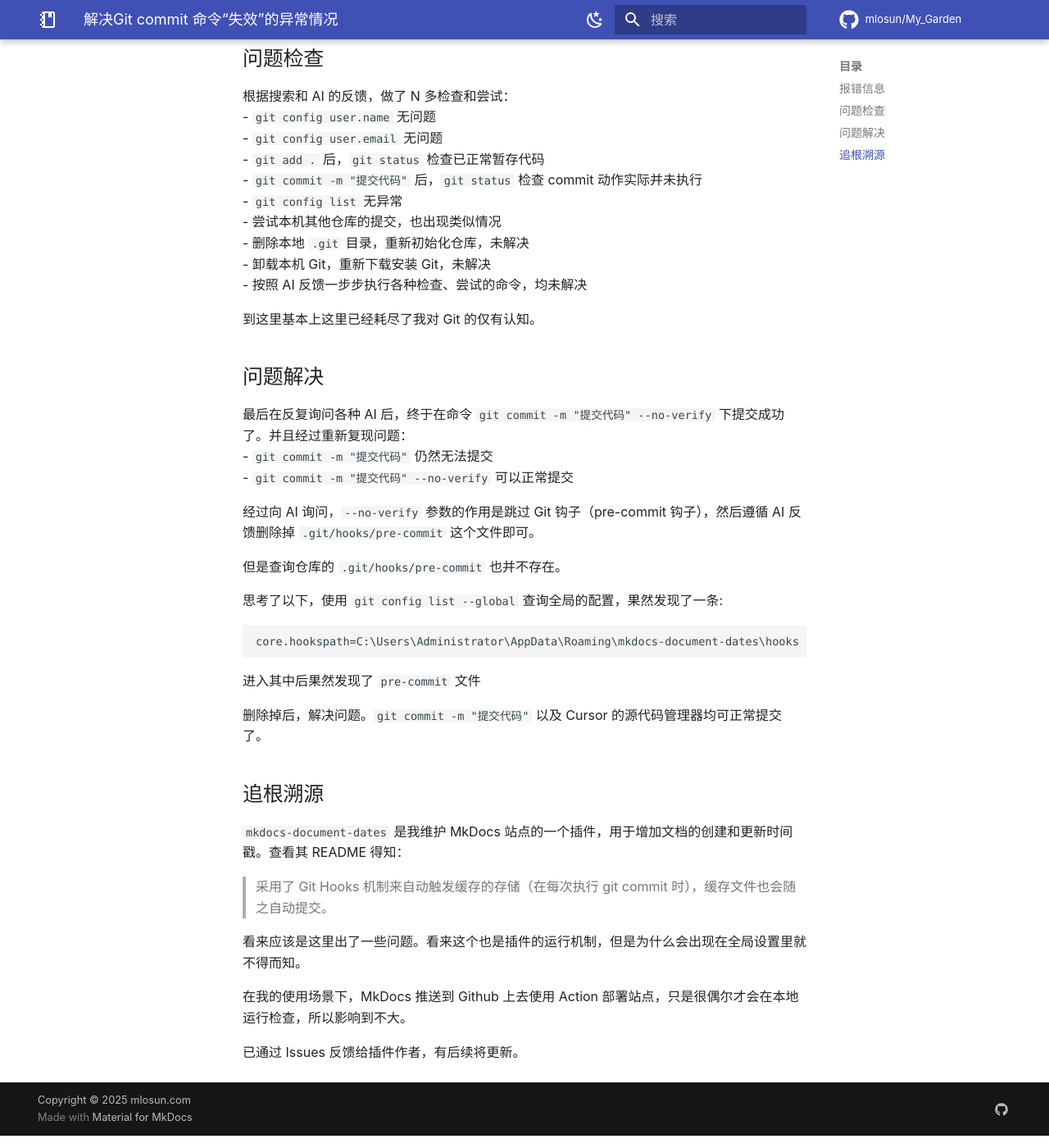
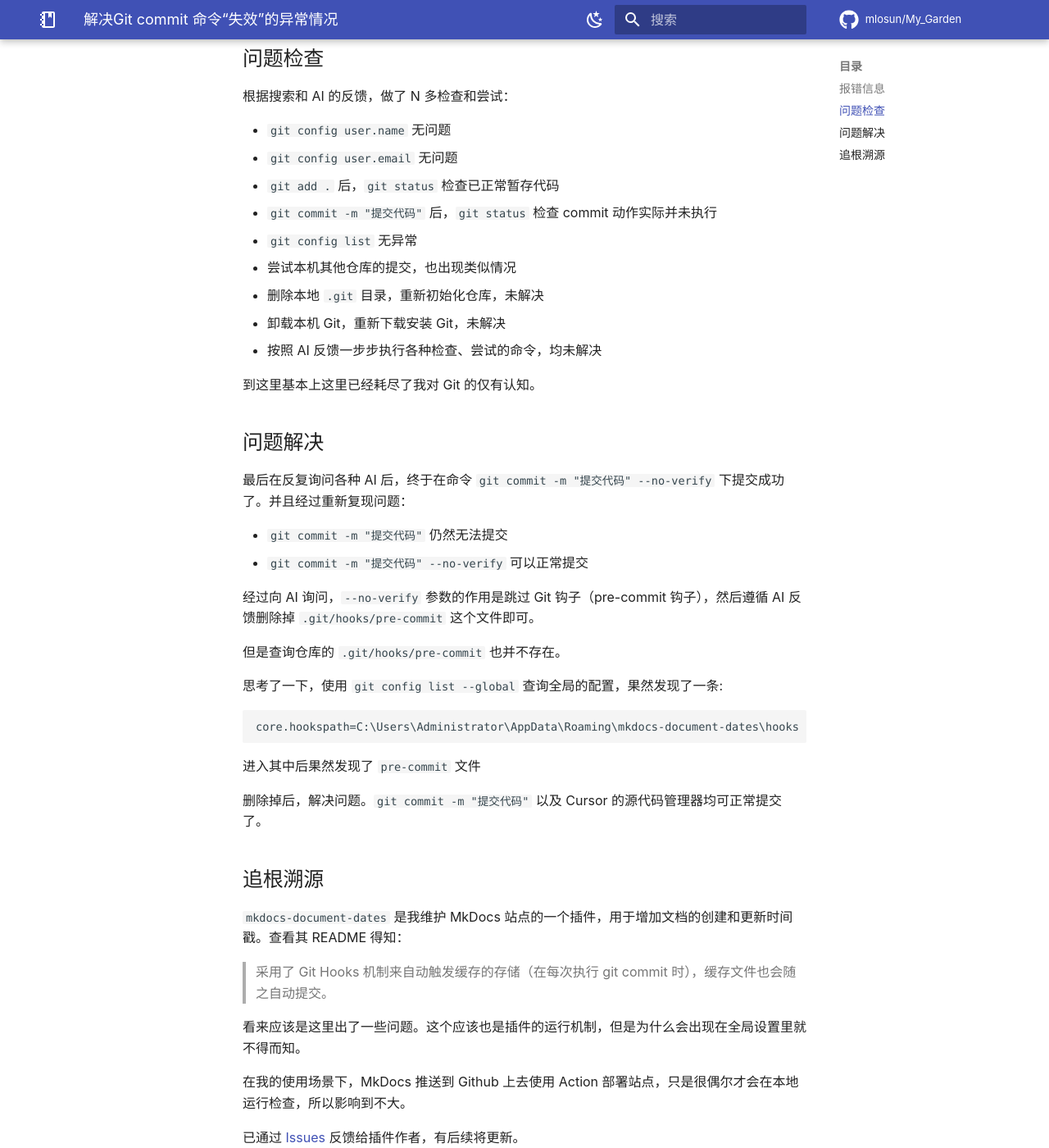
Before and after one commit to mlosun/My_Garden, an MkDocs documentation site: the page built from docs/notes/解决Git commit 命令“失效”的异常情况.md, in a window 1280 px wide and 1400 px high, scrolled down 492 px. Shown: the whole window at 82% size. Built offline with MkDocs 1.6.1 and Material for MkDocs 9.7.7, drawn with Linux system fonts in a browser that asks for light colours; comment, search, counter and statistics services are not loaded.

Commit message:
PUBLISHER #76

````diff
--- a/docs/notes/解决Git commit 命令“失效”的异常情况.md
+++ b/docs/notes/解决Git commit 命令“失效”的异常情况.md
@@ -14,6 +14,7 @@
 ## 问题检查
 
 根据搜索和 AI 的反馈，做了 N 多检查和尝试：
+
 - `git config user.name` 无问题
 - `git config user.email` 无问题
 - `git add .` 后，`git status` 检查已正常暂存代码
@@ -29,6 +30,7 @@
 ## 问题解决
 
 最后在反复询问各种 AI 后，终于在命令 `git commit -m "提交代码" --no-verify` 下提交成功了。并且经过重新复现问题：
+
 - `git commit -m "提交代码"` 仍然无法提交
 - `git commit -m "提交代码" --no-verify` 可以正常提交
 
@@ -36,7 +38,7 @@
 
 但是查询仓库的 `.git/hooks/pre-commit` 也并不存在。
 
-思考了以下，使用 `git config list --global` 查询全局的配置，果然发现了一条:
+思考了一下，使用 `git config list --global` 查询全局的配置，果然发现了一条:
 
 ```
 core.hookspath=C:\Users\Administrator\AppData\Roaming\mkdocs-document-dates\hooks
@@ -52,8 +54,8 @@
 
 > 采用了 Git Hooks 机制来自动触发缓存的存储（在每次执行 git commit 时），缓存文件也会随之自动提交。
 
-看来应该是这里出了一些问题。看来这个也是插件的运行机制，但是为什么会出现在全局设置里就不得而知。
+看来应该是这里出了一些问题。这个应该也是插件的运行机制，但是为什么会出现在全局设置里就不得而知。
 
 在我的使用场景下，MkDocs 推送到 Github 上去使用 Action 部署站点，只是很偶尔才会在本地运行检查，所以影响到不大。
 
-已通过 Issues 反馈给插件作者，有后续将更新。
+已通过 [Issues](https://github.com/jaywhj/mkdocs-document-dates/issues/4) 反馈给插件作者，有后续将更新。
````
